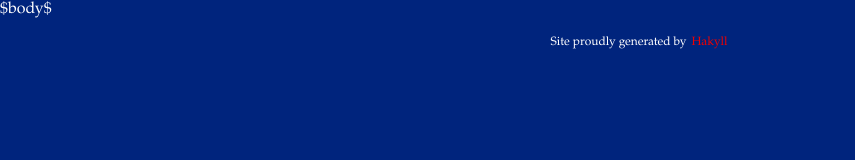
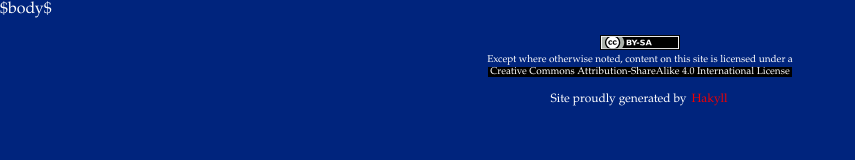
Before and after one commit to secondwtq/pnl, a plain HTML site: page templates/layout-html.html in a window 1280 px wide. Shown: the whole page, without its empty margins (0-855 px from the left). Drawn offline with nearby package versions, Linux system fonts and the light colour scheme; files that its build step writes are made by us from their sources.

Commit message:
Add license to page.

```diff
--- a/scss/default.scss
+++ b/scss/default.scss
@@ -100,7 +100,16 @@ div#footer {
     font-size: 12px;
     padding: 16px 0px 24px 0px;
     text-align: center;
-    & > a {
+    .footer-license {
+        font-size: 10px;
+        a {
+            color: white;
+            background-color: black;
+            /* font-family: "Helvetica", "Arial", sans-serif; */
+            &.footer-license-img { background: none; }
+        }
+    }
+    a {
         color: $color-red;
         &:hover { color: white; }
     }
--- a/templates/layout-html.html
+++ b/templates/layout-html.html
@@ -13,8 +13,24 @@
     </div>
 
     <div id="footer">
-      Site proudly generated by
-      <a href="http://jaspervdj.be/hakyll">Hakyll</a>
+        <div class="footer-license">
+            <div>
+                <a class="footer-license-img" rel="license" href="http://creativecommons.org/licenses/by-sa/4.0/">
+                    <object data="/images/by-sa.svg" type="image/svg+xml" style="pointer-events: none;">
+                        <img alt="Creative Commons License" src="/images/by-sa.png" />
+                    </object>
+                </a>
+            </div>
+            Except where otherwise noted, content on this site is licensed under a <br /> <a rel="license" href="http://creativecommons.org/licenses/by-sa/4.0/">
+                Creative Commons Attribution-ShareAlike 4.0 International License</a>
+        </div>
+
+        <br />
+
+        <div>
+            Site proudly generated by
+            <a href="http://jaspervdj.be/hakyll">Hakyll</a>
+        </div>
     </div>
   </body>
 </html>
```
Also changed, not shown: images/cc-by-sa.svg (deleted).
